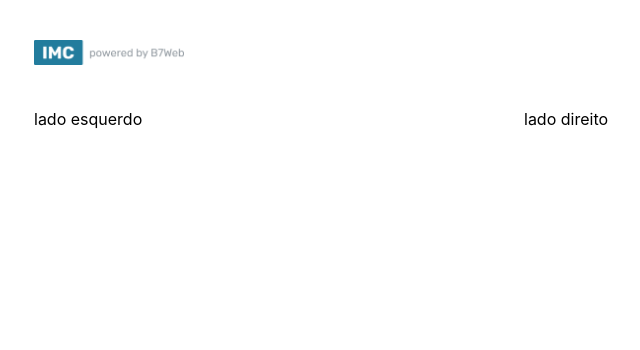
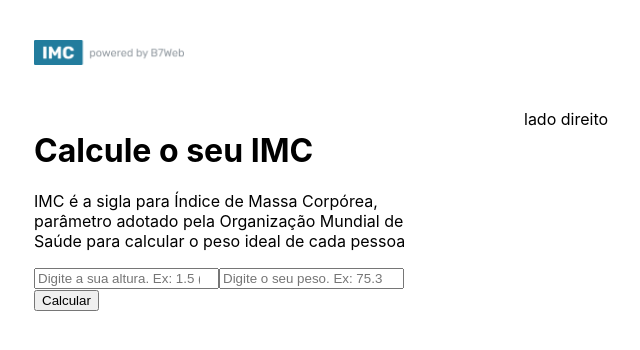
Before and after one commit to cleosilva/react-calculo-imc, a React (Vite) app: page / in a window 1280 px wide. Shown: the top 350 px of the page, without its empty margins (156-796 px from the left). Built offline with nearby package versions, Linux system fonts and the light colour scheme.

Commit message:
criando campos para entrada de dados

```diff
--- a/src/App.tsx
+++ b/src/App.tsx
@@ -1,7 +1,20 @@
+import { useState } from 'react';
 import styles from './App.module.css';
 import poweredImage from './assets/powered.png';
 
 const App = () => {
+
+  const [heightField, setHeightField] = useState<number>(0);
+  const [weightField, setWeightField] = useState<number>(0);
+
+  const handleCalculateButton = () => {
+    if (heightField && weightField) {
+
+    } else {
+      alert('Preencha todos os campos.')
+    }
+  }
+
   return (
     <div className={styles.main}>
       <header>
@@ -11,8 +24,25 @@ const App = () => {
       </header>
       <div className={styles.container}>
         <div className={styles.leftSide}>
-          lado esquerdo
+          <h1>Calcule o seu IMC</h1>
+          <p>IMC é a sigla para Índice de Massa Corpórea, parâmetro adotado pela
+            Organização Mundial de Saúde para calcular o peso ideal de cada pessoa</p>
+        <input
+          type="number"
+          placeholder='Digite a sua altura. Ex: 1.5 (em metros)'
+          value={heightField > 0 ? heightField : ''}
+          onChange={e => setHeightField(parseFloat(e.target.value))}
+        />
+        <input
+          type="number"
+          placeholder='Digite o seu peso. Ex: 75.3 (em kg)'
+          value={weightField > 0 ? weightField : ''}
+          onChange={e => setWeightField(parseFloat(e.target.value))}
+        />
+
+        <button onClick={handleCalculateButton}>Calcular</button>
         </div>
+
         <div className={styles.rightSide}>
           lado direito
         </div>
```
